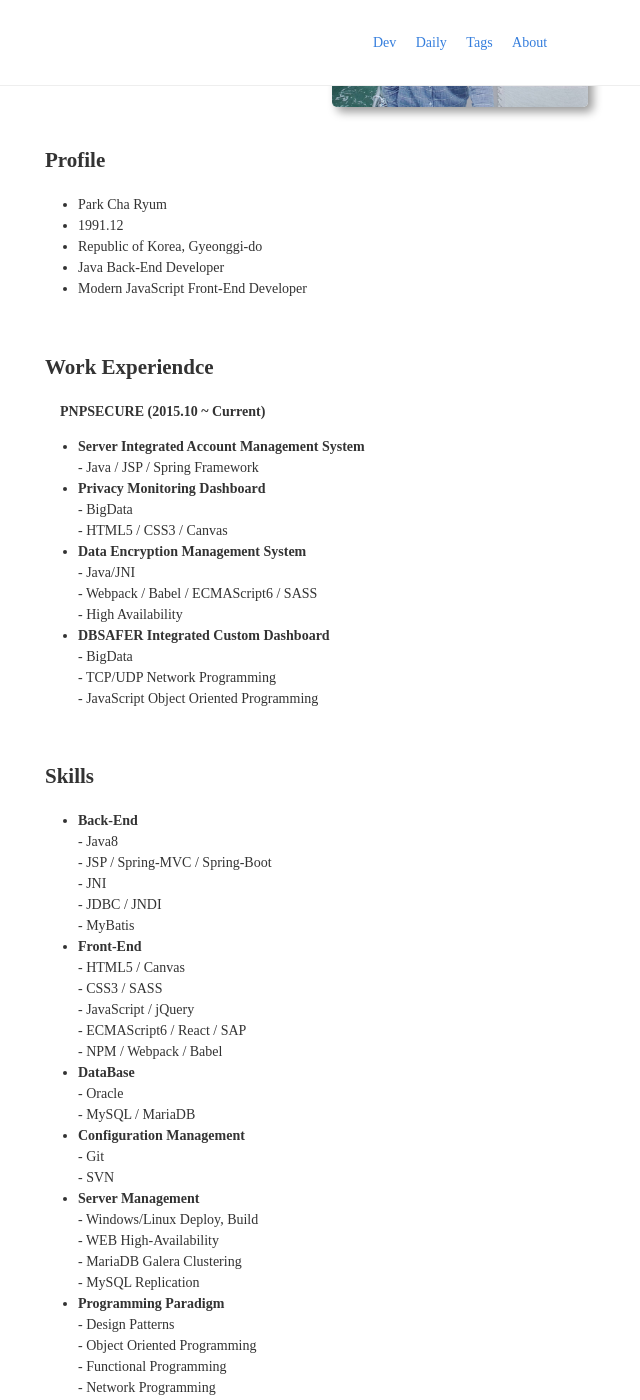
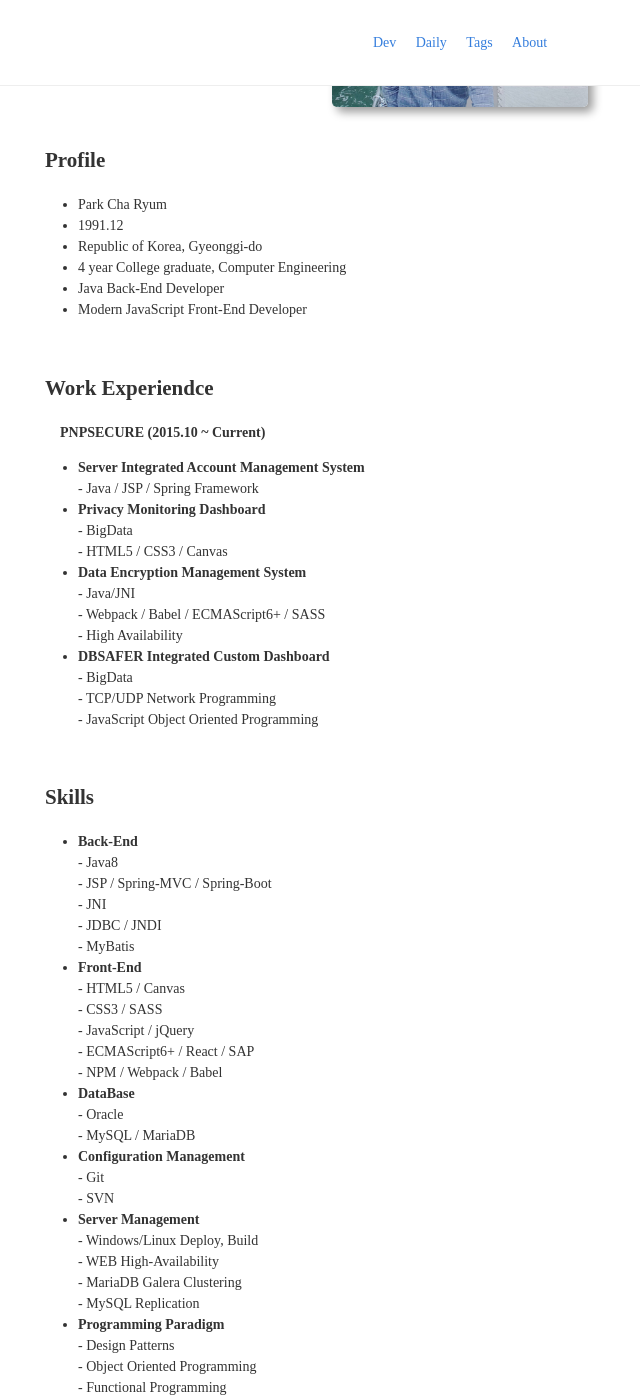
Before and after one commit to ryum91/ryum91.github.com, a Jekyll site: the page built from about.html, in a window 1280 px wide and 1400 px high, scrolled down 334 px. Shown: the whole window, without its empty margins (180-820 px from the left). Built offline with Jekyll 4.4.1, drawn with Linux system fonts in a browser that asks for light colours; nearby versions of some CDN libraries; some web fonts are replaced.

Commit message:
[Update] About

```diff
--- a/about.html
+++ b/about.html
@@ -13,6 +13,7 @@ layout: default
   <li>Park Cha Ryum</li>
   <li>1991.12</li>
   <li>Republic of Korea, Gyeonggi-do</li>
+  <li>4 year College graduate, Computer Engineering</li>
   <li>Java Back-End Developer</li>
   <li>Modern JavaScript Front-End Developer</li>
 </ul>
@@ -24,7 +25,7 @@ layout: default
 <ul>
   <li><b>Server Integrated Account Management System</b><br />- Java / JSP / Spring Framework</li>
   <li><b>Privacy Monitoring Dashboard</b><br />- BigData<br />- HTML5 / CSS3 / Canvas</li>
-  <li><b>Data Encryption Management System</b><br />- Java/JNI<br />- Webpack / Babel / ECMAScript6 / SASS<br />- High Availability</li>
+  <li><b>Data Encryption Management System</b><br />- Java/JNI<br />- Webpack / Babel / ECMAScript6+ / SASS<br />- High Availability</li>
   <li><b>DBSAFER Integrated Custom Dashboard</b><br />- BigData<br />- TCP/UDP Network Programming<br />- JavaScript Object Oriented Programming</li>
 </ul>
 
@@ -45,7 +46,7 @@ layout: default
     - HTML5 / Canvas<br />
     - CSS3 / SASS<br />
     - JavaScript / jQuery<br />
-    - ECMAScript6 / React / SAP<br />
+    - ECMAScript6+ / React / SAP<br />
     - NPM / Webpack / Babel<br />
   </li>
   <li>
```
